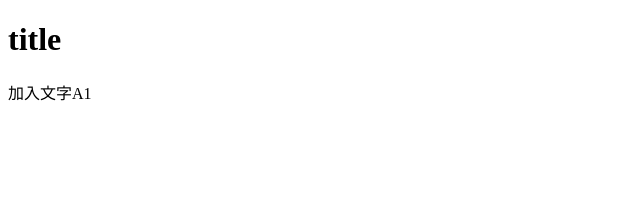
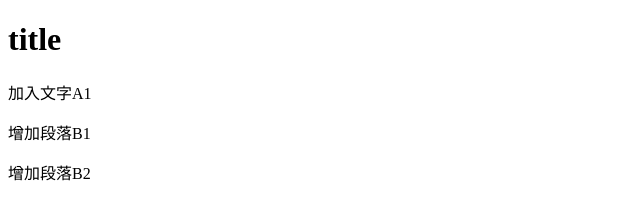
Before and after one commit to jhengnina/test2, a plain HTML site: page index.html in a window 1280 px wide. Shown: the whole page, without its empty margins (0-640 px from the left). Drawn offline with Linux system fonts and the light colour scheme.

Commit message:
Feature/b1 (#3)
* add: B1
* add: B2

```diff
--- a/index.html
+++ b/index.html
@@ -9,5 +9,7 @@
     <h1>title</h1>
     <p>加入文字A1</p>
 
+    <p>增加段落B1</p>
+    <p>增加段落B2</p>
 </body>
 </html>
```
